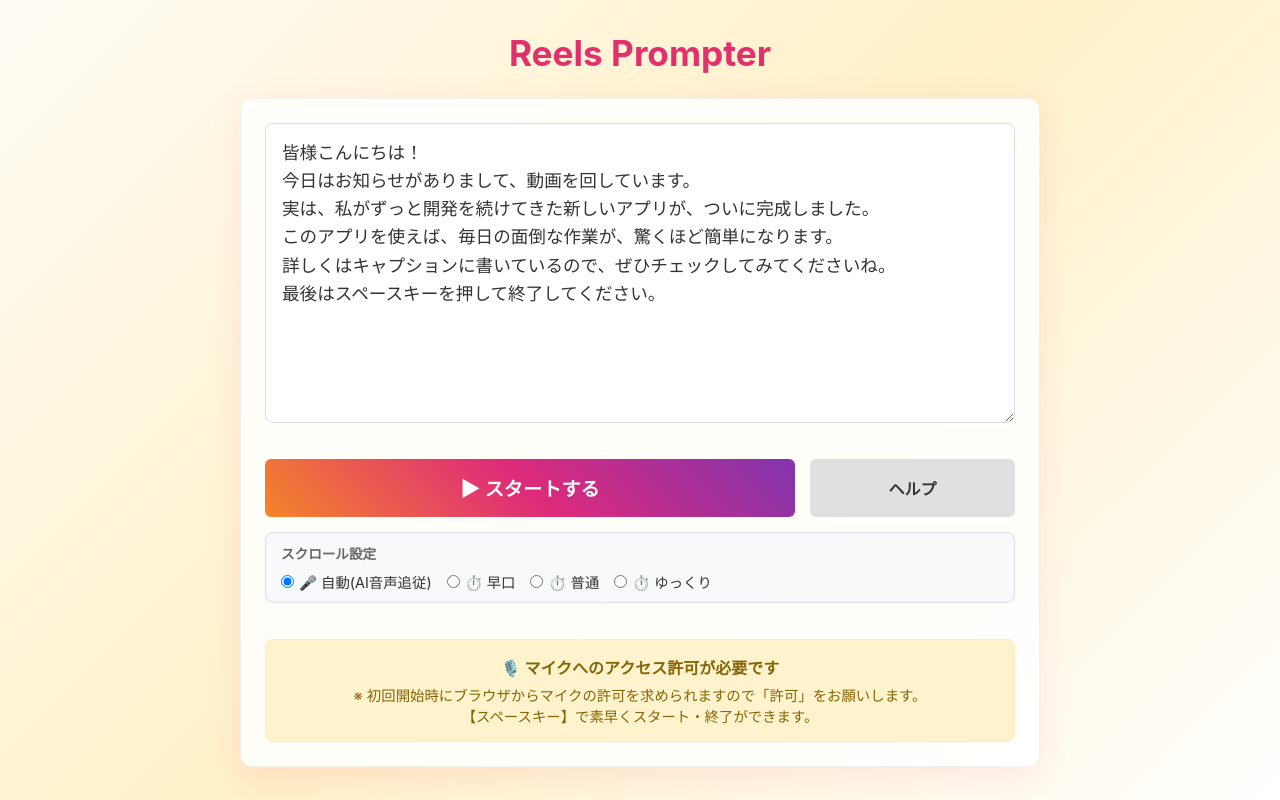
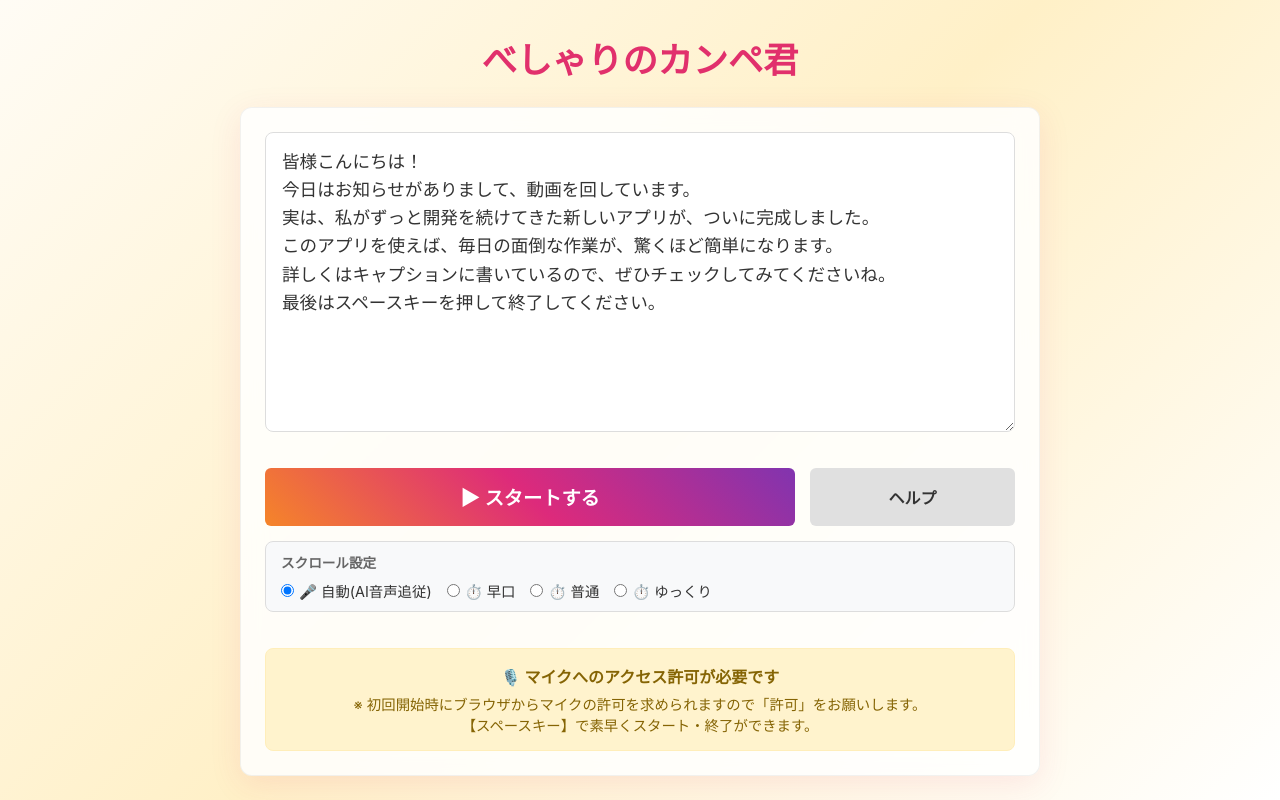
Before and after one commit to iidaatcnt/prompter-app, a Next.js app: page / in a window 1280 px wide. Built offline with nearby package versions, Linux system fonts and the light colour scheme.

Commit message:
update app title to べしゃりのカンペ君

```diff
--- a/src/app/layout.js
+++ b/src/app/layout.js
@@ -12,8 +12,8 @@ const geistMono = Geist_Mono({
 });
 
 export const metadata = {
-  title: "Create Next App",
-  description: "Generated by create next app",
+  title: "べしゃりのカンペ君",
+  description: "AI追従＆自動スクロール対応のブラウザ型プロンプターアプリ",
 };
 
 export default function RootLayout({ children }) {
--- a/src/app/page.js
+++ b/src/app/page.js
@@ -238,7 +238,7 @@ export default function Home() {
 
   return (
     <div className="app">
-      {!isRunning && <h1 className="title">Reels Prompter</h1>}
+      {!isRunning && <h1 className="title">べしゃりのカンペ君</h1>}
 
       {!isRunning && (
         <section className="control-panel">
```
